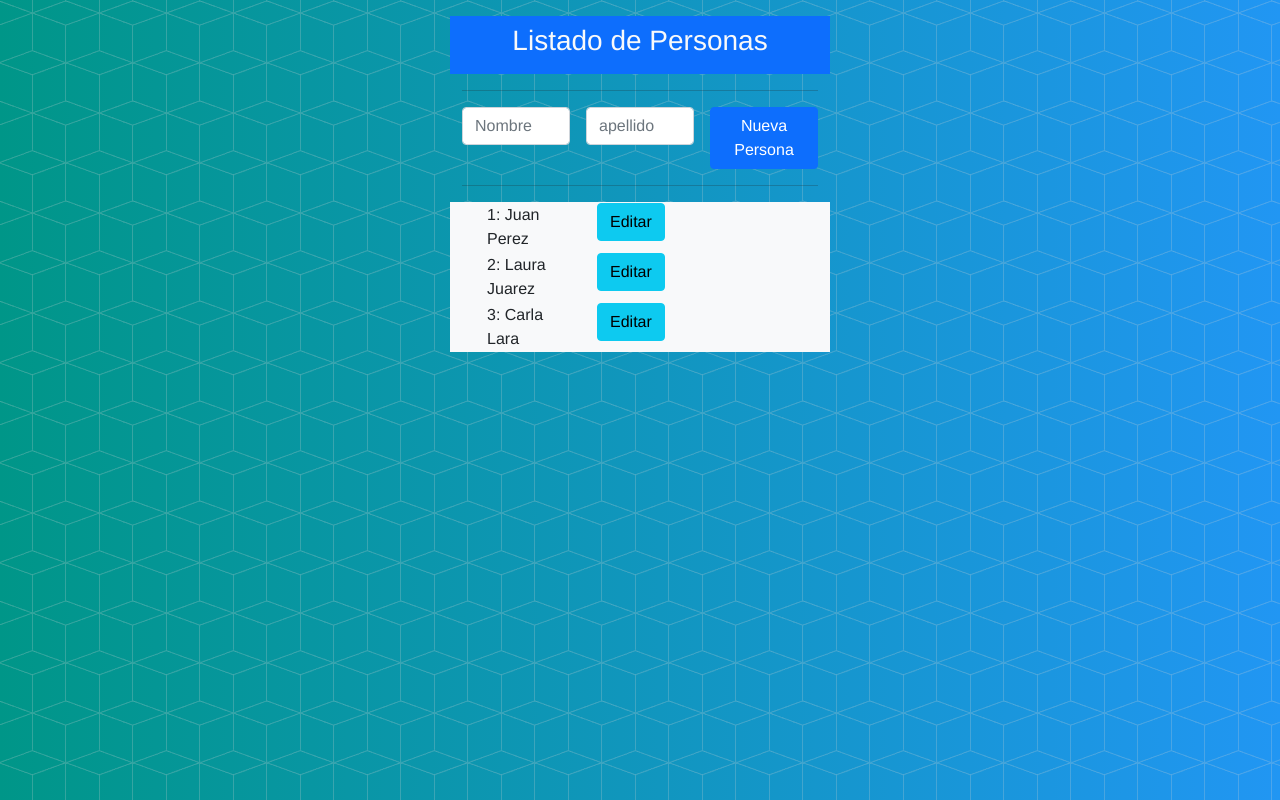
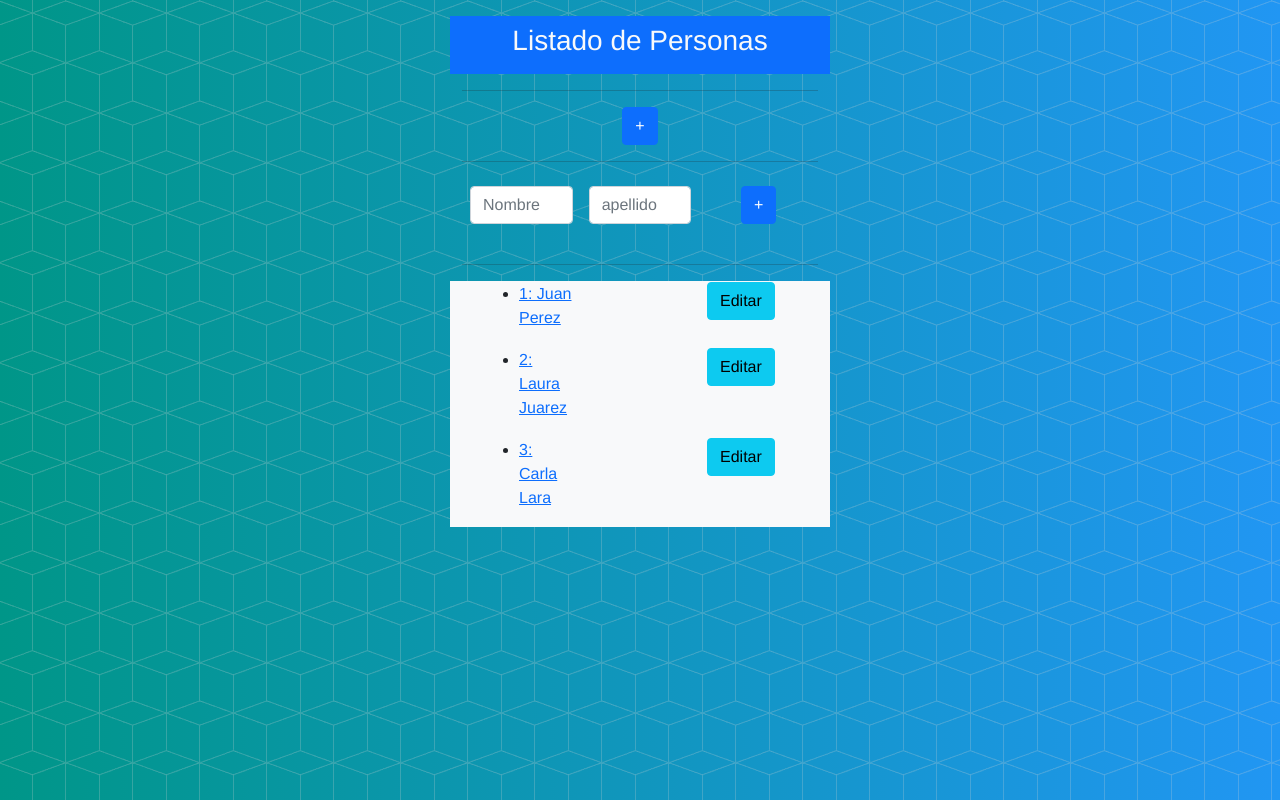
Before and after one commit to cfdavilal/curso_angular, an Angular app: page / in a window 1280 px wide. Built offline with nearby package versions, Linux system fonts and the light colour scheme.

Commit message:
Metodos de eliminar, editar para el formulario de personas

```diff
--- a/src/app/listado-personas/formulario/formulario.component.html
+++ b/src/app/listado-personas/formulario/formulario.component.html
@@ -1,5 +1,9 @@
-<div class="container-fuild">
-  <form class="row g-3">
+<div class="container-fuild p-2">
+  <form
+    class="row g-3"
+    #f="ngForm"
+    (ngSubmit)="f.form.valid && agregarPersona()"
+  >
     <!-- Añade elementos al formulario de manera horizontal!! -->
     <div class="mb-3 col-md-4">
       <label for="nombre" class="visually-hidden-focusable">Nombre</label>
@@ -10,6 +14,7 @@
         placeholder="Nombre"
         class="form-control"
         #nombreInput
+        required
       />
     </div>
     <div class="mb-3 col-md-4">
@@ -21,11 +26,21 @@
         placeholder="apellido"
         class="form-control"
         #apellidoInput
+        required
       />
     </div>
     <div class="col-md-4">
-      <button type="submit" class="btn btn-primary" (click)="agregarPersona()">
-        Nueva Persona
+      <button type="submit" class="btn btn-primary" style="cursor: pointer">
+        +
+      </button>
+      <button
+        type="submit"
+        class="btn btn-danger"
+        style="cursor: pointer"
+        *ngIf="index != null"
+        (click)="eliminarPersona(index)"
+      >
+        -
       </button>
     </div>
   </form>
--- a/src/app/listado-personas/formulario/formulario.component.ts
+++ b/src/app/listado-personas/formulario/formulario.component.ts
@@ -4,49 +4,76 @@ import {
   EventEmitter,
   OnInit,
   Output,
+  Renderer2,
   ViewChild,
 } from '@angular/core';
 import { Persona } from '../Persona.model';
 import { LoggingService } from '../../LoggingService.service';
 import { PersonasService } from '../../personas.service';
+import { ActivatedRoute, Router } from '@angular/router';
 
 @Component({
   selector: 'app-formulario',
   templateUrl: './formulario.component.html',
   styleUrls: ['./formulario.component.css'],
-  providers: [PersonasService],
+  providers: [],
 })
 export class FormularioComponent implements OnInit {
   @Output() personaCreada = new EventEmitter<Persona>();
+  index: number;
 
   @ViewChild('nombreInput') nombreInput: ElementRef;
   @ViewChild('apellidoInput') apellidoInput: ElementRef;
   constructor(
-    private LoggingService: LoggingService,
-    private personasService: PersonasService
+    private personasService: PersonasService,
+    private router: Router,
+    private route: ActivatedRoute,
+    private renderer: Renderer2
   ) {
     /*     this.personasService.saludar.subscribe(
       (indice: number) => alert('sdfsd')
     ); */
-    this.personasService.saludar.subscribe((indice: number) =>
-      alert('hola we')
-    );
+    this.personasService.saludar.subscribe((indice: number) => alert('a'));
   }
 
-  ngOnInit(): void {}
+  ngOnInit(): void {
+    this.index = this.route.snapshot.params['id'];
+  }
+
+  ngAfterViewInit() {
+    this.index = this.route.snapshot.params['id'];
+    if (this.index) {
+      let persona: Persona = this.personasService.encontrarPersona(this.index);
+      this.nombreInput.nativeElement.value = persona.nombre;
+      this.apellidoInput.nativeElement.value = persona.apellido;
+    }
+  }
 
   agregarPersona() {
     let nueva_persona = new Persona(
       this.nombreInput.nativeElement.value,
       this.apellidoInput.nativeElement.value
     );
-    this.LoggingService.enviaMensajeAConsola(
-      'Enviamos a la persona: ' +
-        nueva_persona.nombre +
-        ' ' +
-        nueva_persona.apellido
-    );
-    this.personaCreada.emit(nueva_persona);
-    //this.personasService.agregarPersona(nueva_persona)
+    if (this.index) {
+      this.personasService.modificarPersona(this.index, nueva_persona);
+    } else {
+      /*     this.LoggingService.enviaMensajeAConsola(
+        'Enviamos a la persona: ' +
+          nueva_persona.nombre +
+          ' ' +
+          nueva_persona.apellido
+      ); */
+      /*     this.personaCreada.emit(nueva_persona); */
+      this.personasService.agregarPersona(nueva_persona);
+    }
+    this.router.navigate(['listapersonas']);
+  }
+
+  eliminarPersona(index:number){
+    if(this.index != null){
+      this.personasService.personas.splice(index, 1)
+      this.router.navigate(['listapersonas']);
+    }
+
   }
 }
--- a/src/app/listado-personas/listado-persona/listado-persona.component.html
+++ b/src/app/listado-personas/listado-persona/listado-persona.component.html
@@ -2,13 +2,19 @@
   <!-- Recorrido del listado de personas -->
   <div class="row">
     <div class="col-4">
-      {{ indice + 1 }}: {{ persona.nombre }} {{ persona.apellido }}
+      <ul>
+        <li>
+          <a [routerLink]="['/listapersonas', indice]">
+            {{ indice + 1 }}: {{ persona.nombre }} {{ persona.apellido }}
+          </a>
+        </li>
+      </ul>
     </div>
+    <div class="col-4"></div>
     <div class="col-4">
       <button type="submit" class="btn btn-info" (click)="emitirSaludo()">
         Editar
       </button>
     </div>
-    <div class="col-4"></div>
   </div>
 </div>
--- a/src/app/listado-personas/listado-personas.component.html
+++ b/src/app/listado-personas/listado-personas.component.html
@@ -11,9 +11,11 @@
   <div class="container">
     <div class="row">
       <div class="col-4"></div>
-      <div class="col-4">
+      <div class="col-4" style="text-align: center;">
         <hr />
         <!-- Formulario -->
+        <button class="btn btn-primary" style="cursor: pointer;" (click)="agregar()">+</button>
+        <hr>
         <app-formulario
           (personaCreada)="personaAgregada($event)"
         ></app-formulario>
--- a/src/app/listado-personas/listado-personas.component.ts
+++ b/src/app/listado-personas/listado-personas.component.ts
@@ -1,4 +1,5 @@
 import { Component, OnInit } from '@angular/core';
+import { Router } from '@angular/router';
 import { PersonasService } from '../personas.service';
 import { Persona } from './Persona.model';
 
@@ -15,9 +16,13 @@ export class ListadoPersonasComponent implements OnInit {
     this.personasService.agregarPersona(persona)
   }
 
-  constructor(private personasService: PersonasService) {}
+  constructor(private personasService: PersonasService,private router:Router) {}
 
   ngOnInit(): void {
     this.personas = this.personasService.personas
   }
+
+  agregar(){
+    this.router.navigate(['listapersonas/agregar'])
+  }
 }
--- a/src/app/personas.service.ts
+++ b/src/app/personas.service.ts
@@ -18,4 +18,15 @@ export class PersonasService {
     this.personas.push(persona);
     this.LoggingService.enviaMensajeAConsola('' + this.personas);
   }
+
+  encontrarPersona(index: number){
+    let persona: Persona = this.personas[index]
+    return persona
+  }
+
+  modificarPersona(index:number,persona: Persona){
+    let persona1 = this.personas[index]
+    persona1.nombre = persona.nombre
+    persona1.apellido = persona.apellido
+  }
 }
```
